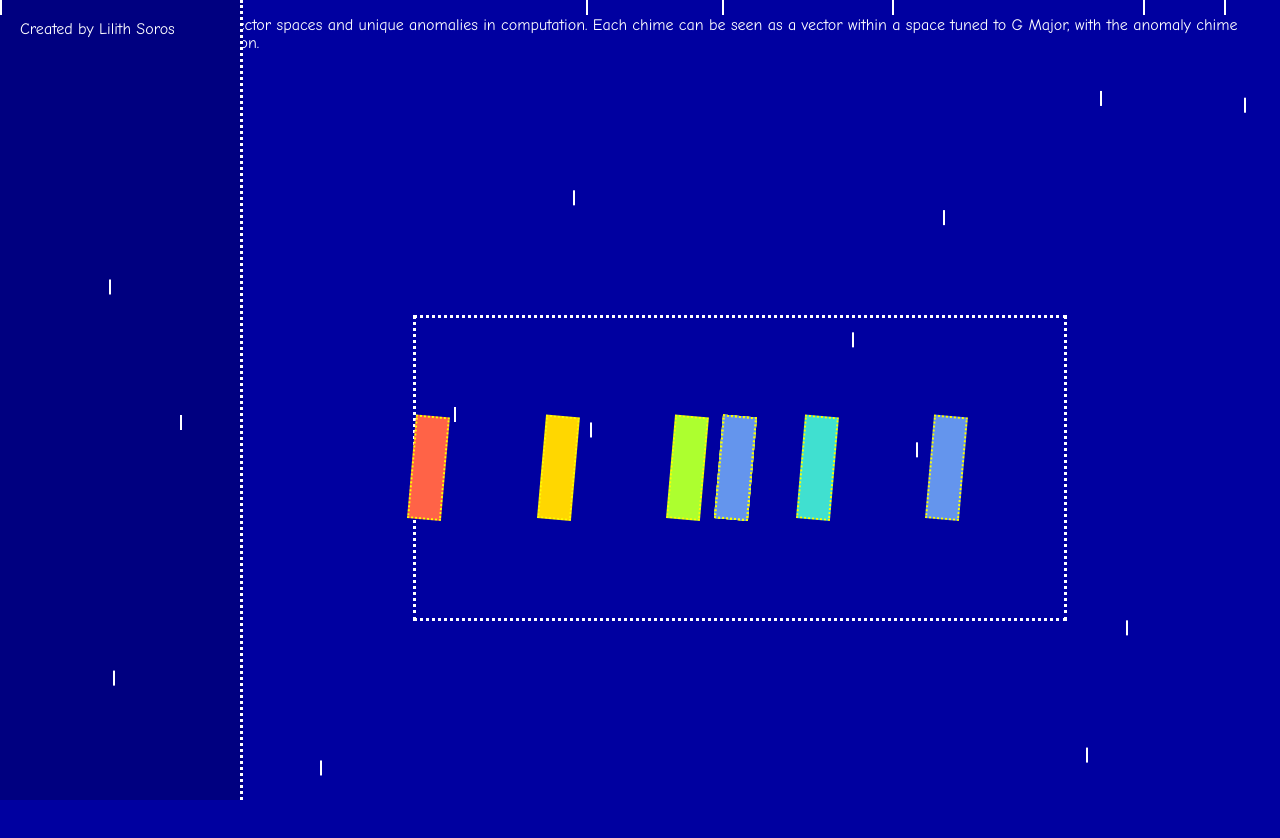
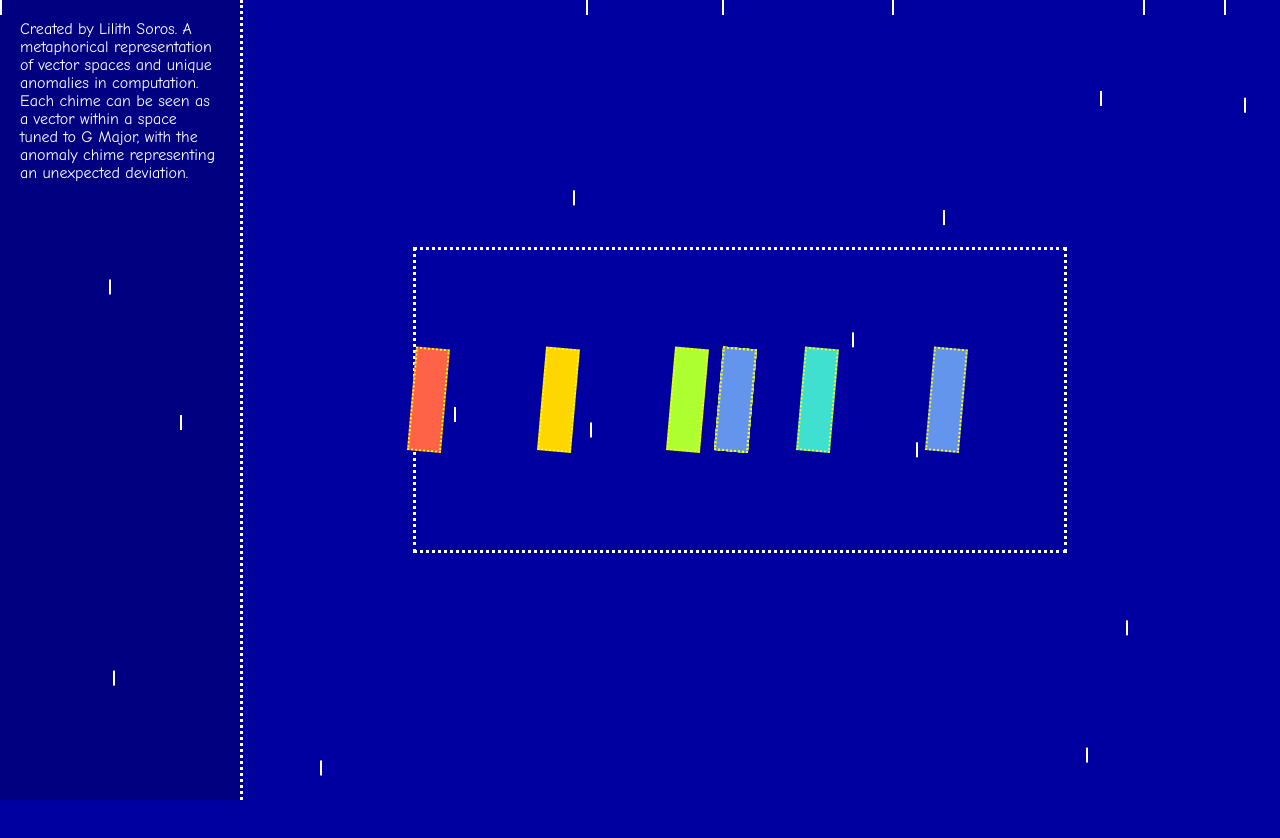
Before and after one commit to djthankyou/chimes, a plain HTML site: page index.html in a window 1280 px wide. After the commit the page ends 800 px from the top, so only its background shows below. Drawn offline with Linux system fonts and the light colour scheme.

Commit message:
Update index.html

```diff
--- a/index.html
+++ b/index.html
@@ -7,8 +7,7 @@
     <link rel="stylesheet" href="styles.css">
 </head>
 <body>
-    <aside>Created by Lilith Soros</aside>
-    <p>A metaphorical representation of vector spaces and unique anomalies in computation. Each chime can be seen as a vector within a space tuned to G Major, with the anomaly chime representing an unexpected deviation.</p>
+    <aside>Created by Lilith Soros. A metaphorical representation of vector spaces and unique anomalies in computation. Each chime can be seen as a vector within a space tuned to G Major, with the anomaly chime representing an unexpected deviation.</aside>
     <main>
         <div id="chimeBox"></div>
     </main>
```
